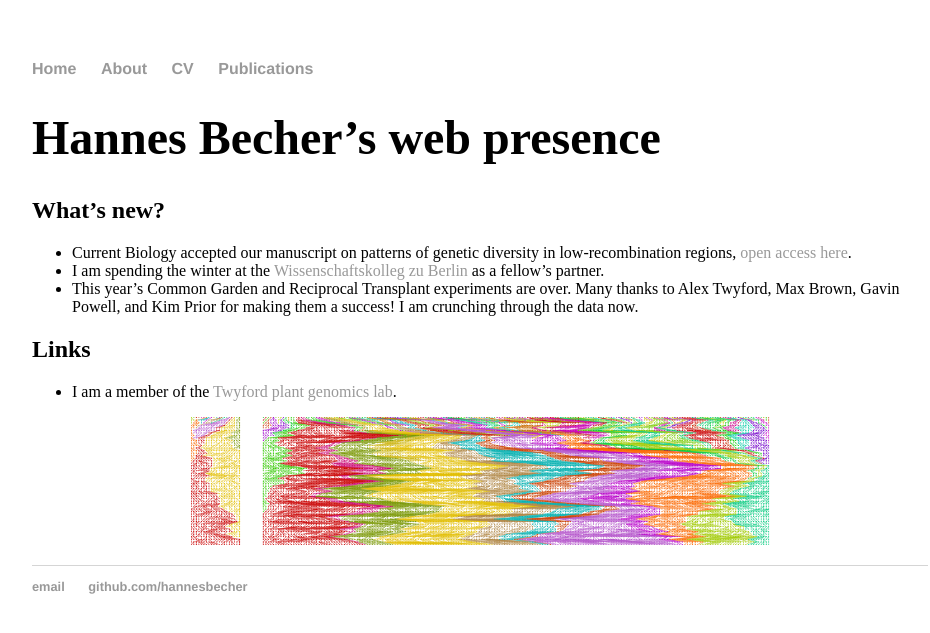
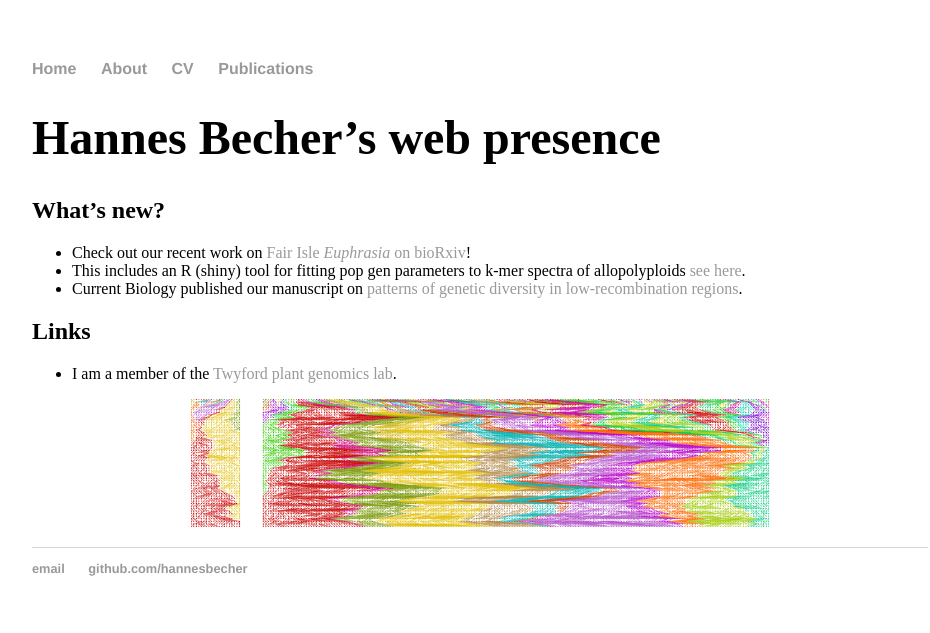
Before and after one commit to hannesbecher/hannesbecher.github.io, a Jekyll site: the page built from index.md, in a window 1280 px wide. Shown: the top 633 px of the page, without its empty margins (160-1090 px from the left). Built offline with Jekyll 4.4.1, drawn with Linux system fonts in a browser that asks for light colours.

Commit message:
Update index.md

```diff
--- a/index.md
+++ b/index.md
@@ -7,9 +7,10 @@ title: Hannes Becher - Evolutionary genomics
 
 
 ## What's new?
-* Current Biology accepted our manuscript on patterns of genetic diversity in low-recombination regions, [open access here](https://authors.elsevier.com/a/1aME23QW8RqLBN).
-* I am spending the winter at the [Wissenschaftskolleg zu Berlin](https://wiko-berlin.de) as a fellow's partner.
-* This year's Common Garden and Reciprocal Transplant experiments are over. Many thanks to Alex Twyford, Max Brown, Gavin Powell, and Kim Prior for making them a success! I am crunching through the data now.
+* Check out our recent work on [Fair Isle *Euphrasia* on bioRxiv](https://biorxiv.org/cgi/content/short/2020.04.29.067579v1)!
+* This includes an R (shiny) tool for fitting pop gen parameters to k-mer spectra of allopolyploids [see here](https://github.com/hannesbecher/shiny-k-mers).
+* Current Biology published our manuscript on [patterns of genetic diversity in low-recombination regions](https://www.sciencedirect.com/science/article/abs/pii/S0960982219313879).
+
 
 ## Links
 * I am a member of the [Twyford plant genomics lab](http://twyford.bio.ed.ac.uk).
```
